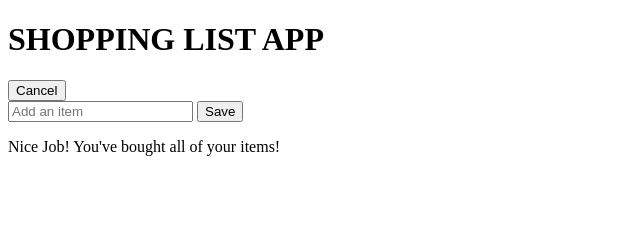
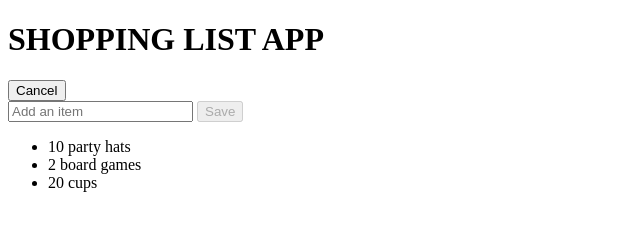
Before and after one commit to KateTor/shoppingListVue, a plain HTML site: page index.html in a window 1280 px wide. Both pictures are taken after a click on the button "Add Item". Shown: the whole page, without its empty margins (0-640 px from the left). Drawn offline with nearby package versions, Linux system fonts and the light colour scheme.

Commit message:
:class types and using dynamic

```diff
--- a/index.html
+++ b/index.html
@@ -22,13 +22,13 @@
             <!--short hand for v-on is @ symbol ex: @click=""-->
             <input v-model="newItem" type="text" placeholder="Add an item" v-on:keyup.enter="items.push(newItem)"/>
             <!--instead of defining method on each element, can define methods below and call them in v-on:-->
-            <button class="btn btn-primary" v-on:click="saveItem">Save</button>
-
+            <button class="btn btn-primary" v-on:click="saveItem" :disabled="newItem.length === 0">Save</button>
+            <!--v-bind can be shortened to a : | above code disables button if length is 0-->
         </div>
 
         <ul>
             <!--would like an li for each item in items array-->
-            <li v-for="item in items">{{ item }}</li>
+            <li v-for="item in items" :class="{strikeout: item.purchased}">{{ item.label }}</li>
         </ul>
         <!--if statement to toggle between this and list-->
         <p v-if="items.length === 0">Nice Job! You've bought all of your items!</p>
@@ -46,15 +46,27 @@
                 header: "shopping list app",
                 newItem: "",
                 items: [
-                    // "10 party hats",
-                    // "2 board games",
-                    // "20 cups"
+                    {
+                        label: "10 party hats",
+                        purchased: false,
+                    },
+                    {
+                        label: "2 board games",
+                        purchased: true
+                    },
+                    {
+                        label: "20 cups",
+                        purchased: false
+                    }
                 ]
             },
             //another way of defining methods instead of v-on: is defining a method here | need to use 'this' keyword | can be reusable methods
             methods: {
                 saveItem: function() {
-                    this.items.push(this.newItem);
+                    this.items.push({
+                        label: this.newItem,
+                        purchased: false
+                    });
                     //sets state back to an empty string
                     this.newItem = "";
                 },
```
